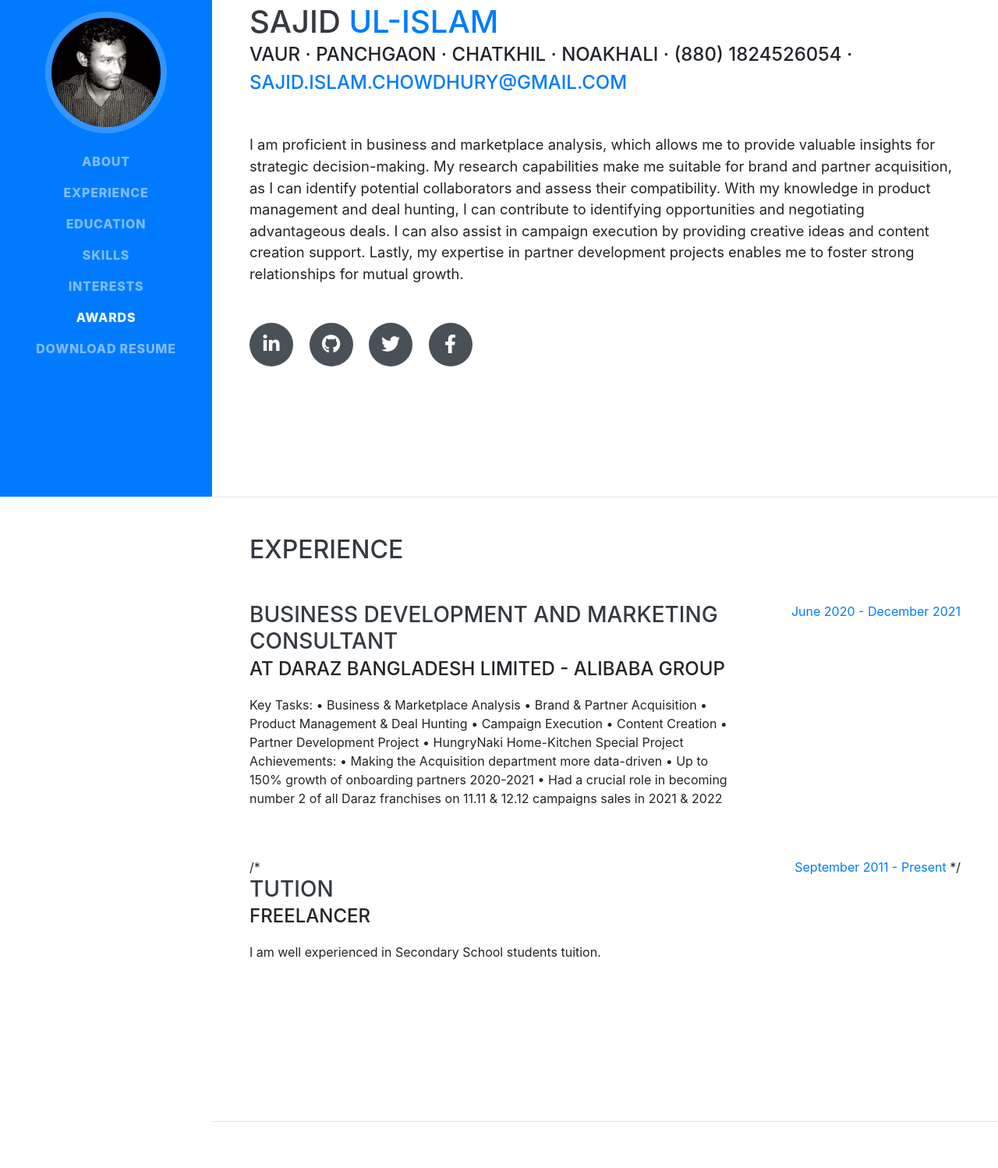
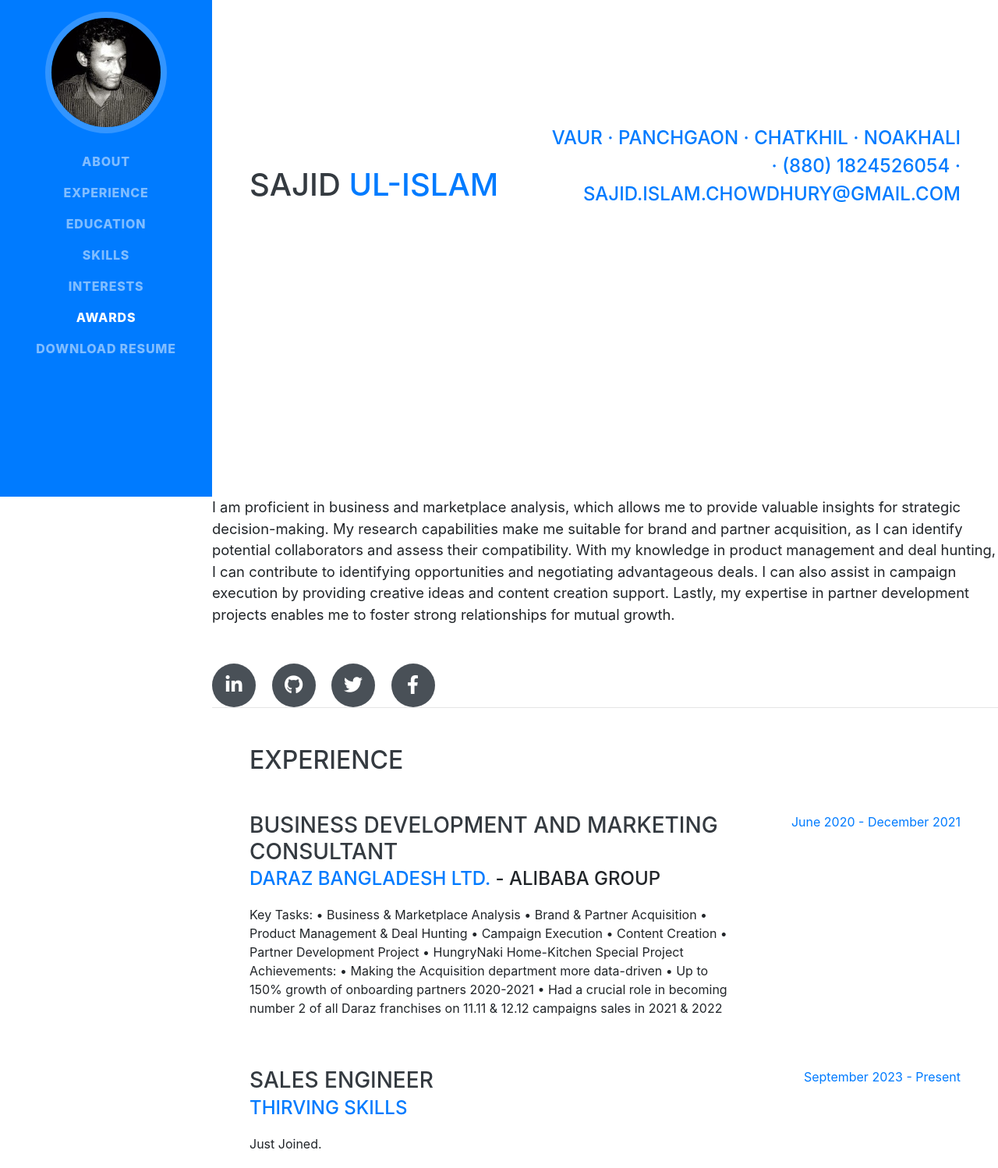
Before and after one commit to saajiidi/saajiidi.github.io, a website with bundled scripts: page index.html in a window 1280 px wide. Shown: the part 163-1661 px from the top of the page at 78% size. Built offline with nearby package versions, Linux system fonts and the light colour scheme; a web font is replaced by a local one.

Commit message:
Update index.html
Exp. & icon update

```diff
--- a/index.html
+++ b/index.html
@@ -74,10 +74,19 @@
           <span class="text-primary">ul-Islam</span>
         </h1>
 
+        </div>
+          <div class="resume-date text-md-right">
+            <span class="text-primary">
+
+
         <div class="subheading mb-5">Vaur · PanchGaon · Chatkhil · Noakhali · (880) 1824526054 ·
           <a href="mailto:name@email.com">sajid.islam.chowdhury@gmail.com</a>
 
         </div>
+
+        </span>
+          </div>
+          </div>
 
 
 
@@ -113,7 +122,7 @@
         <div class="resume-item d-flex flex-column flex-md-row justify-content-between mb-5">
           <div class="resume-content">
             <h3 class="mb-0">Business Development and Marketing Consultant</h3>
-            <div class="subheading mb-3">at Daraz Bangladesh Limited - Alibaba Group</div>
+            <div class="subheading mb-3"><a href=https://www.daraz.com.bd>Daraz Bangladesh Ltd.</a> - <a href=https://www.alibaba.com></a>Alibaba Group</a></div>
             <p>
               Key Tasks:
 				• Business & Marketplace Analysis
@@ -133,19 +142,19 @@
           <div class="resume-date text-md-right">
             <span class="text-primary">June 2020 - December 2021</span>
           </div>
-        </div>
+          </div>
 
 
 
 		<div class="resume-item d-flex flex-column flex-md-row justify-content-between mb-5">
           <div class="resume-content">
-          /*  <h3 class="mb-0">Tution</h3>
-            <div class="subheading mb-3">Freelancer</div>
-            <p>I am well experienced in Secondary School students tuition.</p>
+          <h3 class="mb-0">Sales Engineer</h3>
+            <div class="subheading mb-3"><a href=https://thrivingskill.com>Thirving Skills</a></div>
+            <p>Just Joined.</p>
           </div>
           <div class="resume-date text-md-right">
-            <span class="text-primary">September 2011 - Present</span>
-          */
+            <span class="text-primary">September 2023 - Present</span>
+
 	  </div>
         </div>
 
```
